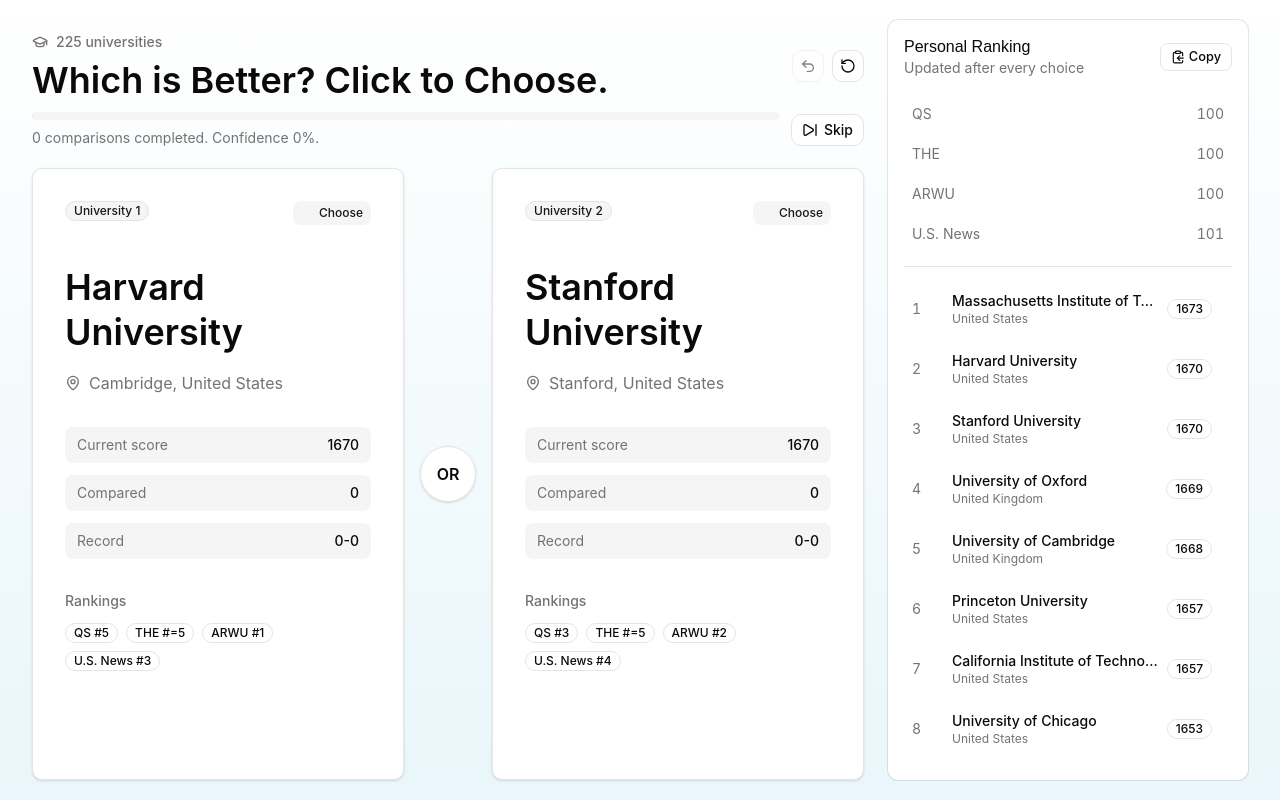
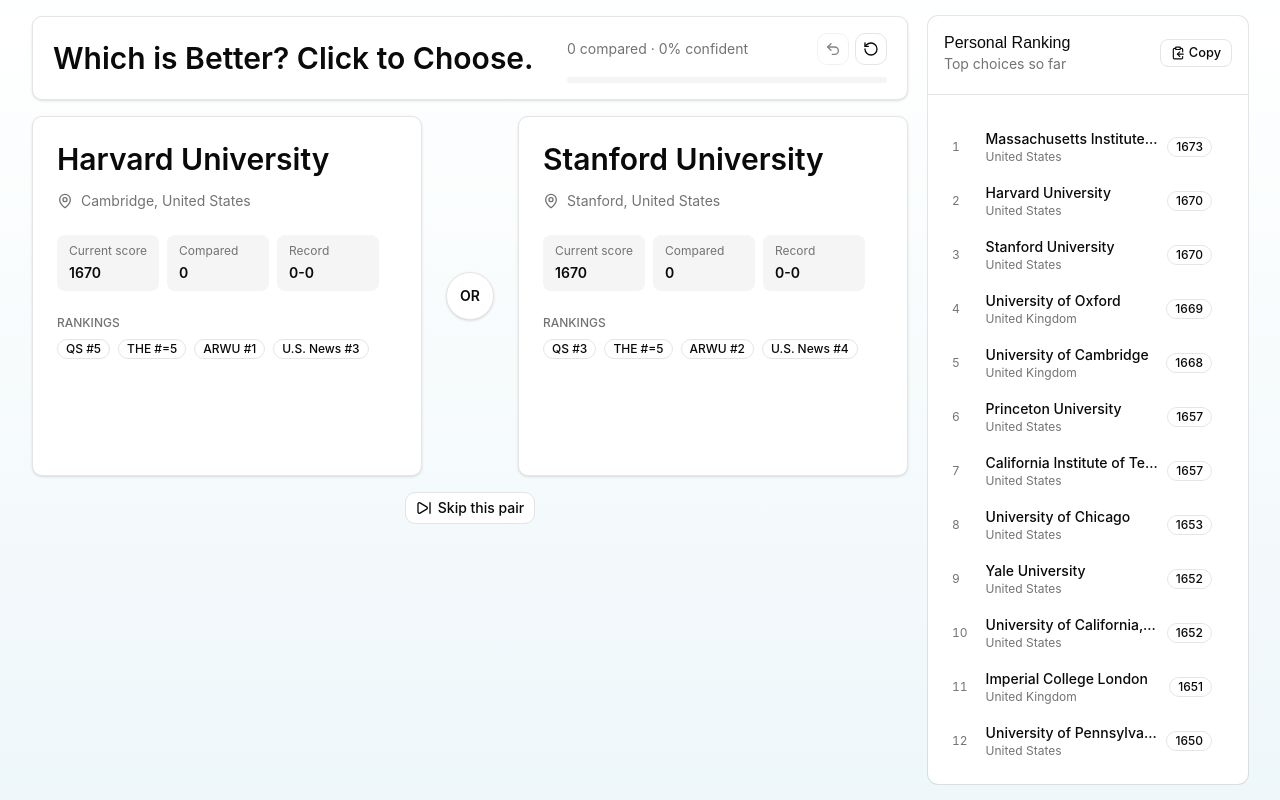
Before and after one commit to sichengchen/rank-your-uni, a React (Vite) app: page / in a window 1280 px wide. Built offline with nearby package versions, Linux system fonts and the light colour scheme.

Commit message:
style: simplify comparison screen

```diff
--- a/src/app.tsx
+++ b/src/app.tsx
@@ -1,8 +1,6 @@
 import { useEffect, useMemo, useState } from "react";
 import {
-  Check,
   ClipboardCopy,
-  GraduationCap,
   MapPin,
   RotateCcw,
   SkipForward,
@@ -20,7 +18,6 @@ import {
 } from "@/components/ui/card";
 import { Progress } from "@/components/ui/progress";
 import { ScrollArea } from "@/components/ui/scroll-area";
-import { Separator } from "@/components/ui/separator";
 import {
   Tooltip,
   TooltipContent,
@@ -34,7 +31,6 @@ import {
   getConfidence,
   getOrderedUniversities,
   getSuggestedPair,
-  rankingsMetadata,
   undoComparison,
   type ComparisonResult,
   type RankingSource,
@@ -88,20 +84,21 @@ export function App() {
 
   return (
     <TooltipProvider>
-      <main className="min-h-screen bg-[linear-gradient(180deg,var(--background)_0%,oklch(0.965_0.015_220)_100%)] text-foreground">
-        <div className="mx-auto grid min-h-screen max-w-7xl gap-6 px-4 py-5 sm:px-6 lg:grid-cols-[minmax(0,1fr)_360px] lg:px-8">
-          <section className="flex min-h-[calc(100vh-2.5rem)] flex-col">
-            <header className="flex flex-col gap-4 py-3 sm:flex-row sm:items-center sm:justify-between">
-              <div>
-                <div className="flex items-center gap-2 text-sm font-medium text-muted-foreground">
-                  <GraduationCap className="size-4" />
-                  {rankingsMetadata.unionRecords} universities
-                </div>
-                <h1 className="mt-2 text-3xl font-semibold tracking-normal sm:text-4xl">
+      <main className="min-h-screen bg-[linear-gradient(180deg,var(--background)_0%,oklch(0.97_0.01_220)_100%)] text-foreground">
+        <div className="mx-auto grid min-h-screen max-w-7xl gap-5 px-4 py-4 sm:px-6 lg:grid-cols-[minmax(0,1fr)_320px] lg:px-8">
+          <section className="flex min-h-[calc(100vh-2rem)] flex-col gap-4">
+            <header className="grid gap-4 rounded-lg border bg-card px-4 py-4 shadow-sm sm:grid-cols-[minmax(0,1fr)_auto] sm:items-center sm:px-5">
+              <div className="min-w-0">
+                <h1 className="text-3xl font-semibold tracking-normal">
                   Which is Better? Click to Choose.
                 </h1>
               </div>
-              <div className="flex items-center gap-2">
+              <div className="grid gap-3 sm:w-80">
+                <div className="flex items-center justify-between gap-3">
+                  <p className="text-sm text-muted-foreground">
+                    {session.history.length} compared · {confidence}% confident
+                  </p>
+                  <div className="flex items-center gap-1.5">
                     <Tooltip>
                       <TooltipTrigger asChild>
                         <Button
@@ -111,7 +108,7 @@ export function App() {
                             setSession((current) => undoComparison(current))
                           }
                           size="icon"
-                      variant="outline"
+                          variant="ghost"
                         >
                           <Undo2 />
                         </Button>
@@ -124,7 +121,7 @@ export function App() {
                           aria-label="Reset ranking"
                           onClick={reset}
                           size="icon"
-                      variant="outline"
+                          variant="ghost"
                         >
                           <RotateCcw />
                         </Button>
@@ -132,39 +129,26 @@ export function App() {
                       <TooltipContent>Reset ranking</TooltipContent>
                     </Tooltip>
                   </div>
+                </div>
+                <Progress value={confidence} className="h-1.5" />
+              </div>
             </header>
 
-            <div className="mb-5 grid gap-3 sm:grid-cols-[1fr_auto] sm:items-center">
-              <div>
-                <Progress value={confidence} className="h-2" />
-                <p className="mt-2 text-sm text-muted-foreground">
-                  {session.history.length} comparisons completed. Confidence{" "}
-                  {confidence}%.
-                </p>
-              </div>
-              <Button onClick={() => choose("skip")} variant="outline">
-                <SkipForward />
-                Skip
-              </Button>
-            </div>
-
             {left && right ? (
-              <div className="grid flex-1 items-stretch gap-4 lg:grid-cols-[1fr_auto_1fr]">
+              <div className="grid items-center gap-4 lg:grid-cols-[1fr_4rem_1fr]">
                 <UniversityChoice
                   onChoose={() => choose("left")}
                   rating={session.ratings[left.id]}
-                  side="left"
                   university={left}
                 />
                 <div className="flex items-center justify-center">
-                  <div className="flex size-14 items-center justify-center rounded-full border bg-card text-base font-semibold shadow-sm">
+                  <div className="flex size-12 items-center justify-center rounded-full border bg-card text-sm font-semibold shadow-sm">
                     OR
                   </div>
                 </div>
                 <UniversityChoice
                   onChoose={() => choose("right")}
                   rating={session.ratings[right.id]}
-                  side="right"
                   university={right}
                 />
               </div>
@@ -181,16 +165,25 @@ export function App() {
                 </CardContent>
               </Card>
             )}
+
+            {left && right ? (
+              <div className="flex justify-center">
+                <Button onClick={() => choose("skip")} variant="outline">
+                  <SkipForward />
+                  Skip this pair
+                </Button>
+              </div>
+            ) : null}
           </section>
 
-          <aside className="min-h-[calc(100vh-2.5rem)]">
-            <Card className="sticky top-5 h-[calc(100vh-2.5rem)] rounded-lg">
-              <CardHeader>
+          <aside className="min-h-[calc(100vh-2rem)]">
+            <Card className="sticky top-4 h-[calc(100vh-2rem)] rounded-lg">
+              <CardHeader className="border-b">
                 <div className="flex items-center justify-between gap-3">
                   <div>
                     <CardTitle>Personal Ranking</CardTitle>
                     <CardDescription>
-                      Updated after every choice
+                      Top choices so far
                     </CardDescription>
                   </div>
                   <Button onClick={copyRanking} size="sm" variant="outline">
@@ -199,19 +192,17 @@ export function App() {
                   </Button>
                 </div>
               </CardHeader>
-              <CardContent className="flex min-h-0 flex-1 flex-col gap-4">
-                <SourceSummary />
-                <Separator />
+              <CardContent className="flex min-h-0 flex-1 flex-col pt-0">
                 <ScrollArea className="min-h-0 flex-1 pr-3">
-                  <ol className="space-y-2">
+                  <ol className="space-y-1.5 py-3">
                     {ordered.slice(0, 60).map((university, index) => {
                       const rating = session.ratings[university.id];
                       return (
                         <li
-                          className="grid grid-cols-[2rem_1fr_auto] items-center gap-2 rounded-md px-2 py-2 hover:bg-muted/70"
+                          className="grid grid-cols-[1.6rem_1fr_auto] items-center gap-2 rounded-md px-2 py-1.5 hover:bg-muted/70"
                           key={university.id}
                         >
-                          <span className="text-sm tabular-nums text-muted-foreground">
+                          <span className="text-xs tabular-nums text-muted-foreground">
                             {index + 1}
                           </span>
                           <div className="min-w-0">
@@ -222,7 +213,7 @@ export function App() {
                               {university.country ?? "Location unavailable"}
                             </p>
                           </div>
-                          <Badge variant="outline">
+                          <Badge className="text-xs" variant="outline">
                             {Math.round(rating.score)}
                           </Badge>
                         </li>
@@ -242,51 +233,41 @@ export function App() {
 function UniversityChoice({
   onChoose,
   rating,
-  side,
   university,
 }: {
   onChoose: () => void;
   rating: RankingSession["ratings"][string];
-  side: "left" | "right";
   university: University;
 }) {
   const location = [university.city, university.country].filter(Boolean).join(", ");
 
   return (
     <button
-      className="group flex min-h-[480px] w-full flex-col rounded-lg border bg-card p-0 text-left shadow-sm transition hover:-translate-y-0.5 hover:border-primary/45 hover:shadow-md focus-visible:outline-none focus-visible:ring-4 focus-visible:ring-ring/25"
+      className="group flex min-h-[360px] w-full flex-col rounded-lg border bg-card p-0 text-left shadow-sm transition hover:-translate-y-0.5 hover:border-primary/45 hover:shadow-md focus-visible:outline-none focus-visible:ring-4 focus-visible:ring-ring/25"
       onClick={onChoose}
       type="button"
     >
-      <div className="flex flex-1 flex-col p-6 sm:p-8">
-        <div className="flex items-start justify-between gap-4">
-          <Badge variant="secondary">{side === "left" ? "University 1" : "University 2"}</Badge>
-          <div className="flex items-center gap-1 rounded-md bg-accent px-2 py-1 text-xs font-medium text-accent-foreground">
-            <Check className="size-3.5 opacity-0 transition group-hover:opacity-100" />
-            Choose
-          </div>
-        </div>
-
-        <div className="mt-10">
-          <h2 className="text-3xl font-semibold leading-tight tracking-normal sm:text-4xl">
+      <div className="flex flex-1 flex-col p-6">
+        <div>
+          <h2 className="text-3xl font-semibold leading-tight tracking-normal">
             {university.name}
           </h2>
           {location ? (
-            <div className="mt-4 flex items-center gap-2 text-base text-muted-foreground">
+            <div className="mt-3 flex items-center gap-2 text-sm text-muted-foreground">
               <MapPin className="size-4 shrink-0" />
               <span>{location}</span>
             </div>
           ) : null}
         </div>
 
-        <div className="mt-8 grid gap-3">
+        <div className="mt-6 grid grid-cols-3 gap-2">
           <DetailRow label="Current score" value={Math.round(rating.score)} />
           <DetailRow label="Compared" value={rating.comparisons} />
           <DetailRow label="Record" value={`${rating.wins}-${rating.losses}`} />
         </div>
 
-        <div className="mt-8">
-          <p className="mb-3 text-sm font-medium text-muted-foreground">
+        <div className="mt-6">
+          <p className="mb-2 text-xs font-medium uppercase text-muted-foreground">
             Rankings
           </p>
           <div className="flex flex-wrap gap-2">
@@ -305,8 +286,6 @@ function UniversityChoice({
             Also listed as {university.aliases.join(", ")}
           </p>
         ) : null}
-
-        <div className="mt-auto pt-8" />
       </div>
     </button>
   );
@@ -314,31 +293,9 @@ function UniversityChoice({
 
 function DetailRow({ label, value }: { label: string; value: number | string }) {
   return (
-    <div className="flex items-center justify-between rounded-md bg-muted px-3 py-2 text-sm">
-      <span className="text-muted-foreground">{label}</span>
-      <span className="font-medium">{value}</span>
+    <div className="rounded-md bg-muted px-3 py-2">
+      <span className="block text-xs text-muted-foreground">{label}</span>
+      <span className="mt-1 block text-sm font-semibold">{value}</span>
     </div>
   );
 }
-
-function SourceSummary() {
-  return (
-    <div className="grid gap-2 text-sm">
-      {(Object.entries(rankingsMetadata.sources) as [
-        RankingSource,
-        { edition: string; records: number; sourceUrl: string },
-      ][]).map(([source, info]) => (
-        <a
-          className="flex items-center justify-between gap-3 rounded-md px-2 py-1.5 text-muted-foreground hover:bg-muted hover:text-foreground"
-          href={info.sourceUrl}
-          key={source}
-          rel="noreferrer"
-          target="_blank"
-        >
-          <span className="truncate">{SOURCE_LABELS[source]}</span>
-          <span className="tabular-nums">{info.records}</span>
-        </a>
-      ))}
-    </div>
-  );
-}
```
Lines whose indentation alone changed are shown as unchanged.
